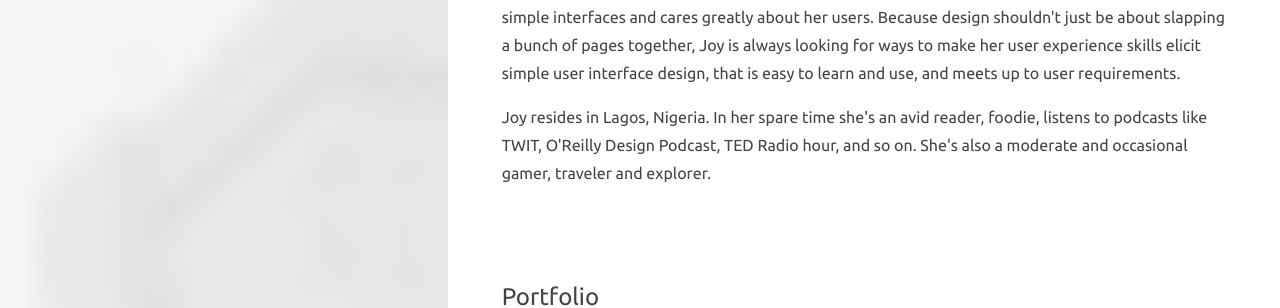
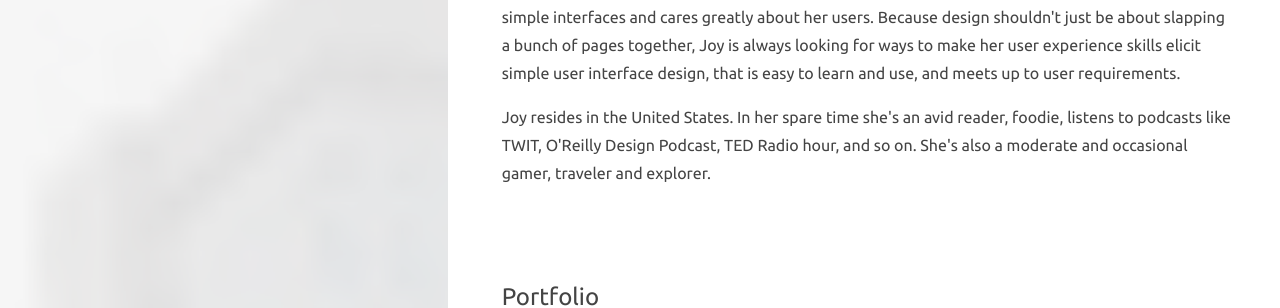
Before and after one commit to jokomowho/my_website, a Jekyll site: the page built from index.html, in a window 1280 px wide. Shown: the part 190-498 px from the top of the page. Built offline with Jekyll 4.4.1, drawn with Linux system fonts in a browser that asks for light colours; nearby versions of some CDN libraries; Markdown is read by kramdown in place of the engine named in the settings.

Commit message:
minor fix.

```diff
--- a/index.html
+++ b/index.html
@@ -22,7 +22,7 @@ layout: default
           <p>Joy is a User Interface and User Experience Design Specialist. She loves the front end design of simple interfaces and cares greatly about her users. Because design shouldn't just be about slapping a bunch of pages together, Joy is always looking for ways to make her user experience skills elicit simple user interface design, that is easy to learn and use, and meets up to user requirements.
           </p>
           <p>
-          Joy resides in Lagos, Nigeria. In her spare time she's an avid reader, foodie, listens to podcasts like TWIT, O'Reilly Design Podcast, TED Radio hour, and so on. She's also a moderate and occasional gamer, traveler and explorer.
+          Joy resides in the United States. In her spare time she's an avid reader, foodie, listens to podcasts like TWIT, O'Reilly Design Podcast, TED Radio hour, and so on. She's also a moderate and occasional gamer, traveler and explorer.
         </p>
         </div>
     </div>
```
